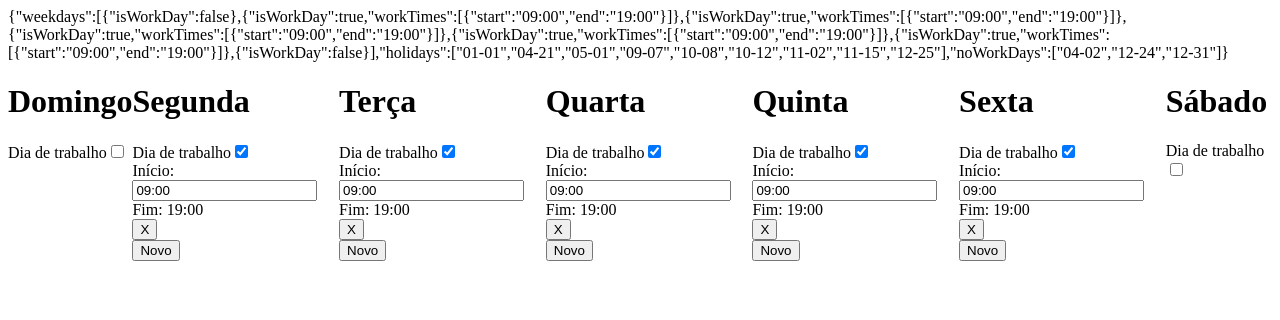
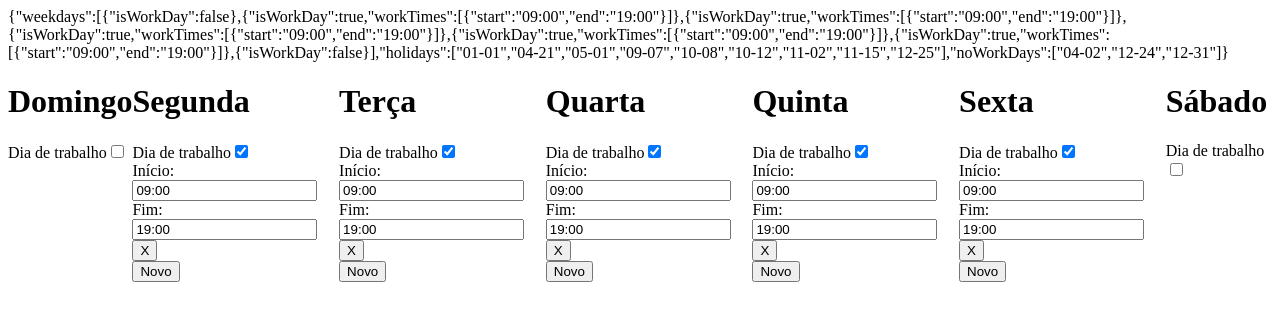
Before and after one commit to dylanoli/blip-desk-scheduler, a React (Create React App) app: page / in a window 1280 px wide. Shown: the top 320 px of the page. Built offline with nearby package versions, Linux system fonts and the light colour scheme.

Commit message:
feat. change horus

```diff
--- a/package.json
+++ b/package.json
@@ -10,11 +10,13 @@
     "@types/node": "^12.0.0",
     "@types/react": "^17.0.0",
     "@types/react-dom": "^17.0.0",
+    "axios": "^0.22.0",
     "react": "^17.0.2",
     "react-dom": "^17.0.2",
     "react-scripts": "4.0.3",
     "typescript": "^4.1.2",
-    "web-vitals": "^1.0.1"
+    "web-vitals": "^1.0.1",
+    "yarn": "^1.22.15"
   },
   "scripts": {
     "start": "react-scripts start",
--- a/src/App.tsx
+++ b/src/App.tsx
@@ -94,6 +94,34 @@ function App() {
     setTimes(newVal)
   }
 
+  function changeStart(event: any) {
+    const ids = event.target.id.split('-');
+    const indexWeek = ids[0];
+    const indexHour = ids[1];
+    let newVal = { ...times };
+    let weekdays = newVal.weekdays[indexWeek];
+    if(weekdays.workTimes){
+      let workTime = weekdays.workTimes.find((_item,index) => (index == indexHour));
+      if(workTime)
+        workTime.start = event.target.value;
+    }
+    setTimes(newVal)
+  }
+
+  function changeEnd(event: any) {
+    const ids = event.target.id.split('-');
+    const indexWeek = ids[0];
+    const indexHour = ids[1];
+    let newVal = { ...times };
+    let weekdays = newVal.weekdays[indexWeek];
+    if(weekdays.workTimes){
+      let workTime = weekdays.workTimes.find((_item,index) => (index == indexHour));
+      if(workTime)
+        workTime.end = event.target.value;
+    }
+    setTimes(newVal)
+  }
+
   function removeWorkTime(event: any) {
     console.log(event);
     const ids = event.target.id.split('-');
@@ -134,18 +162,24 @@ function App() {
           {htmlCheckBox(index)}
           {times.weekdays[index].workTimes?.map((element, indexHour) => (
             <>
-              <div>Início: <input type="text" value={element.start} /> </div>
-              <div>Fim: {element.end}</div>
+              <div>Início: <input type="text" id={index + '-' + indexHour} value={element.start} onChange={changeStart} /> </div>
+              <div>Fim: <input type="text" id={index + '-' + indexHour} value={element.end} onChange={changeEnd} /> </div>
               <button id={index + '-' + indexHour} onClick={removeWorkTime}>X</button>
             </>
           ))}
           <br />
           <button id={index.toString()} onClick={addWorkTime} >Novo</button>
         </div>
-      else
+      else if(times.weekdays[index].isWorkDay )
         return <div>
           {htmlCheckBox(index)}
+          <br />
+          <button id={index.toString()} onClick={addWorkTime} >Novo</button>
         </div>
+      else
+      return <div>
+        {htmlCheckBox(index)}
+      </div>
     }
 
     function htmlCheckBox(index: number) {
```
Also changed, not shown: 1 other file (tests, documents, lock files or other folders).
